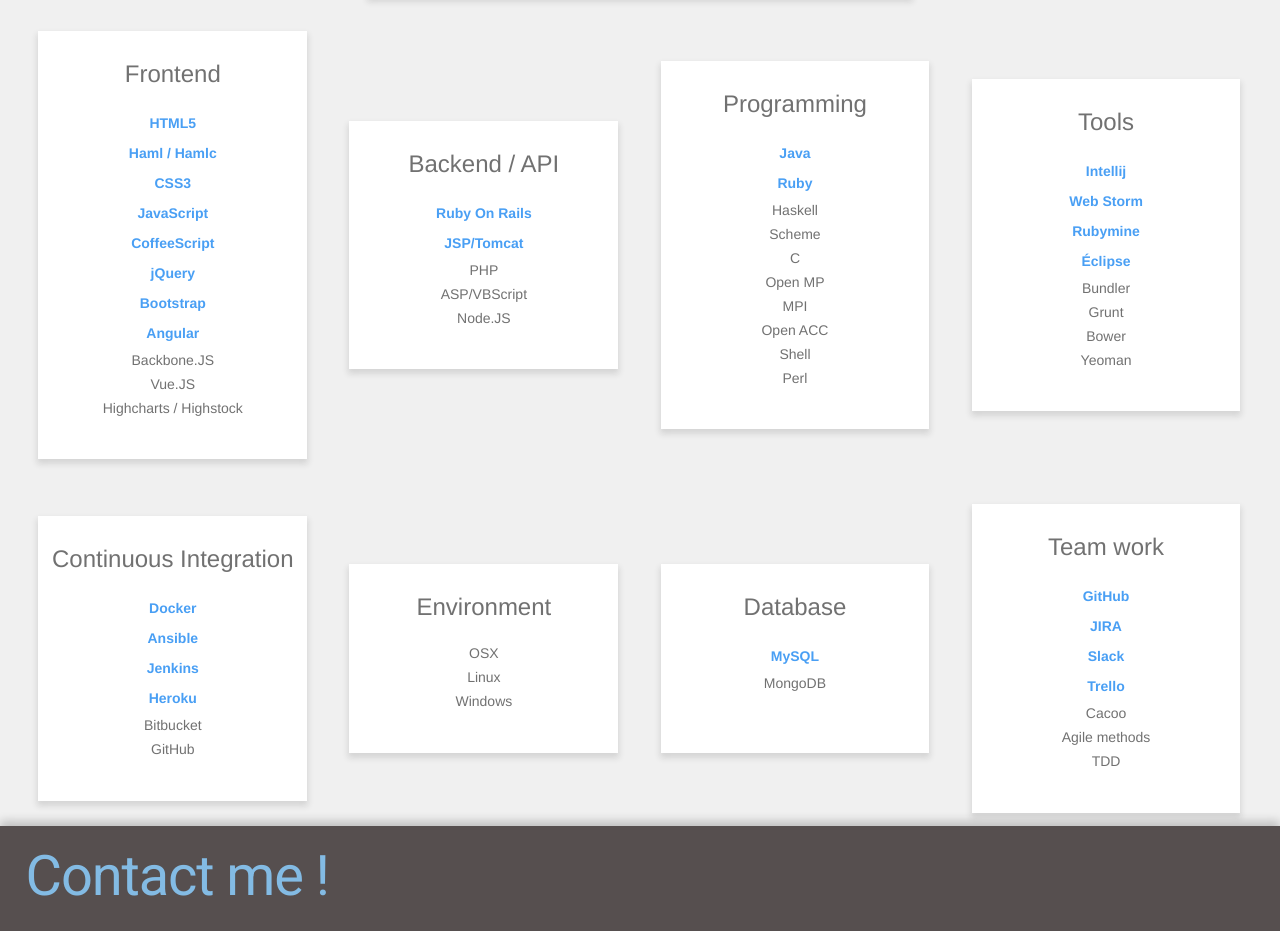
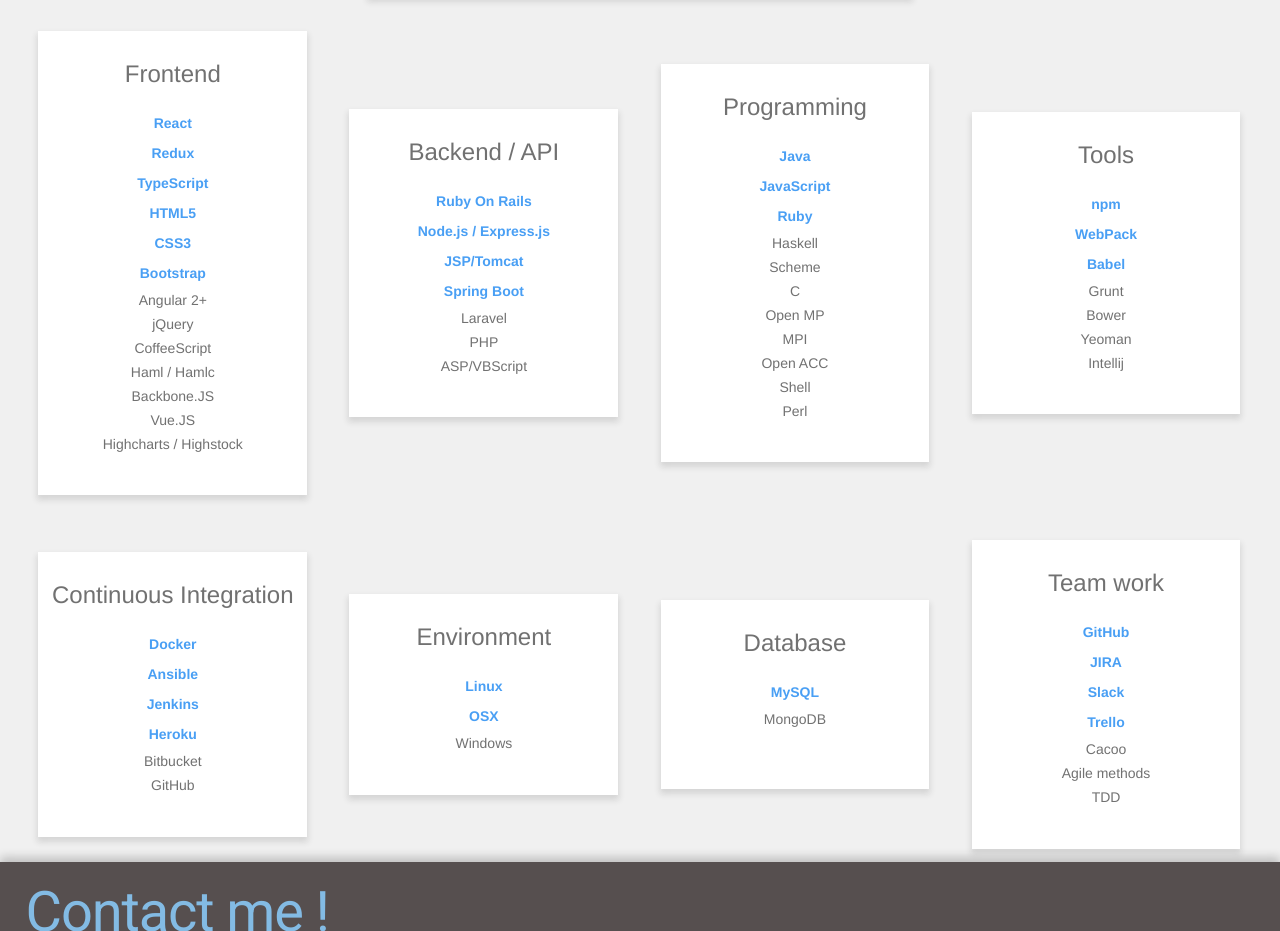
Before and after one commit to cesar3030/cesar3030.github.io, a website with bundled scripts: page index.html in a window 1280 px wide. Shown: the part 3818-4749 px from the top of the page. Built offline with nearby package versions, Linux system fonts and the light colour scheme.

Commit message:
Updated technical skills

```diff
--- a/index.html
+++ b/index.html
@@ -245,14 +245,16 @@
         <div class="pf-skills-content">
           <div class="pf-skills-content-title">Frontend</div>
           <ul>
+            <li class="pf-skills-main">React</li>
+            <li class="pf-skills-main">Redux</li>
+            <li class="pf-skills-main">TypeScript</li>
             <li class="pf-skills-main">HTML5</li>
-            <li class="pf-skills-main">Haml / Hamlc</li>
             <li class="pf-skills-main">CSS3</li>
-            <li class="pf-skills-main">JavaScript</li>
-            <li class="pf-skills-main">CoffeeScript</li>
-            <li class="pf-skills-main">jQuery</li>
             <li class="pf-skills-main">Bootstrap</li>
-            <li class="pf-skills-main">Angular</li>
+            <li>Angular 2+</li>
+            <li>jQuery</li>
+            <li>CoffeeScript</li>
+            <li>Haml / Hamlc</li>
             <li>Backbone.JS</li>
             <li>Vue.JS</li>
             <li>Highcharts / Highstock</li>
@@ -263,10 +265,12 @@
           <div class="pf-skills-content-title">Backend / API</div>
           <ul>
             <li class="pf-skills-main">Ruby On Rails</li>
+            <li class="pf-skills-main">Node.js / Express.js</li>
             <li class="pf-skills-main">JSP/Tomcat</li>
+            <li class="pf-skills-main">Spring Boot</li>
+            <li>Laravel</li>
             <li>PHP</li>
             <li>ASP/VBScript</li>
-            <li>Node.JS</li>
           </ul>
         </div>
 
@@ -274,6 +278,7 @@
          <div class="pf-skills-content-title">Programming</div>
           <ul>
             <li class="pf-skills-main">Java</li>
+            <li class="pf-skills-main">JavaScript</li>
             <li class="pf-skills-main">Ruby</li>
             <li>Haskell</li>
             <li>Scheme</li>
@@ -289,14 +294,13 @@
         <div class="pf-skills-content">
           <div class="pf-skills-content-title">Tools</div>
           <ul>
-            <li class="pf-skills-main">Intellij</li>
-            <li class="pf-skills-main">Web Storm</li>
-            <li class="pf-skills-main">Rubymine</li>
-            <li class="pf-skills-main">Éclipse</li>
-            <li>Bundler</li>
+            <li class="pf-skills-main">npm</li>
+            <li class="pf-skills-main">WebPack</li>
+            <li class="pf-skills-main">Babel</li>
             <li>Grunt</li>
             <li>Bower</li>
             <li>Yeoman</li>
+            <li>Intellij</li>
           </ul>
         </div>
       </div>
@@ -317,8 +321,8 @@
         <div class="pf-skills-content">
           <div class="pf-skills-content-title">Environment</div>
           <ul>
-            <li>OSX</li>
-            <li>Linux</li>
+            <li class="pf-skills-main">Linux</li>
+            <li class="pf-skills-main">OSX</li>
             <li>Windows</li>
           </ul>
         </div>
```
